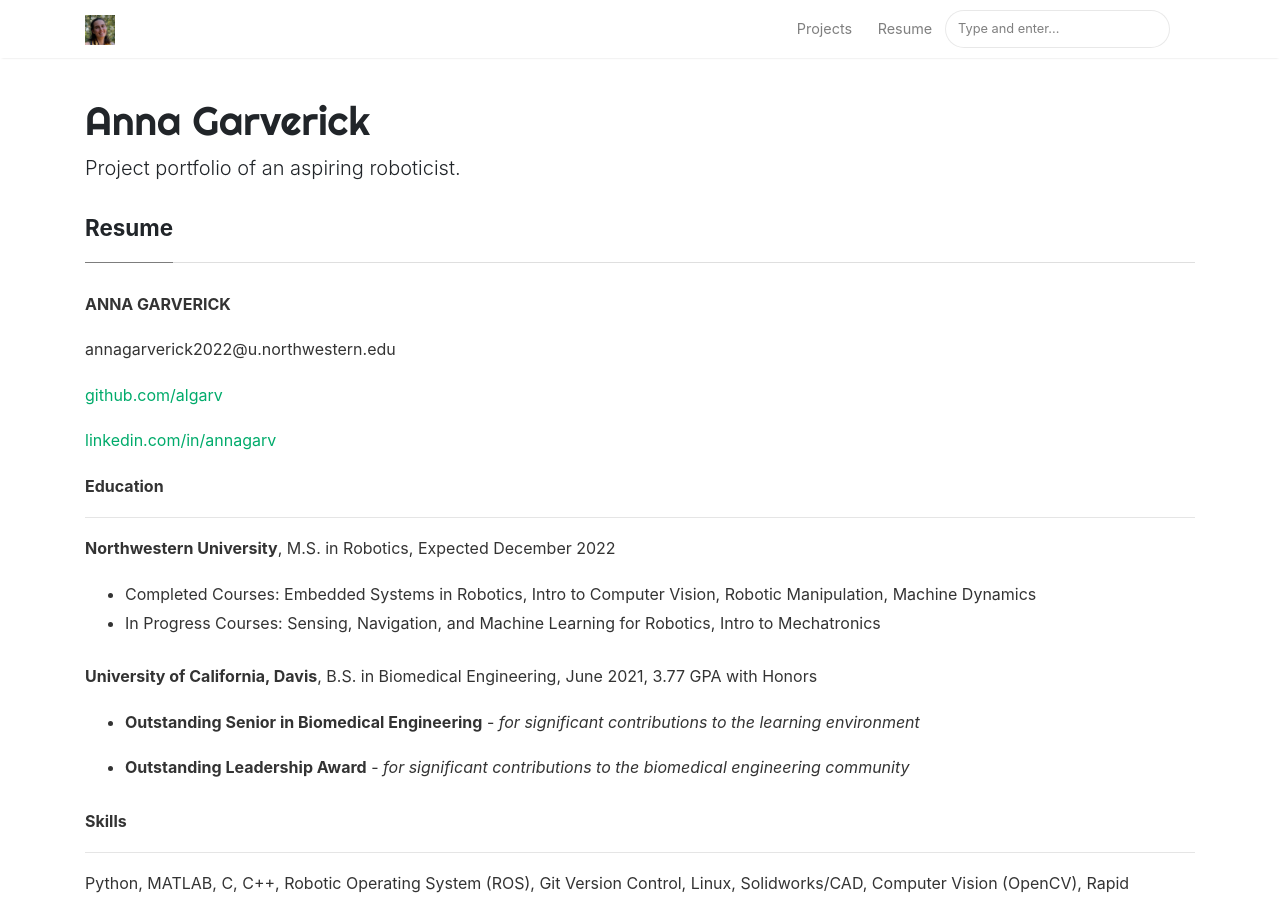
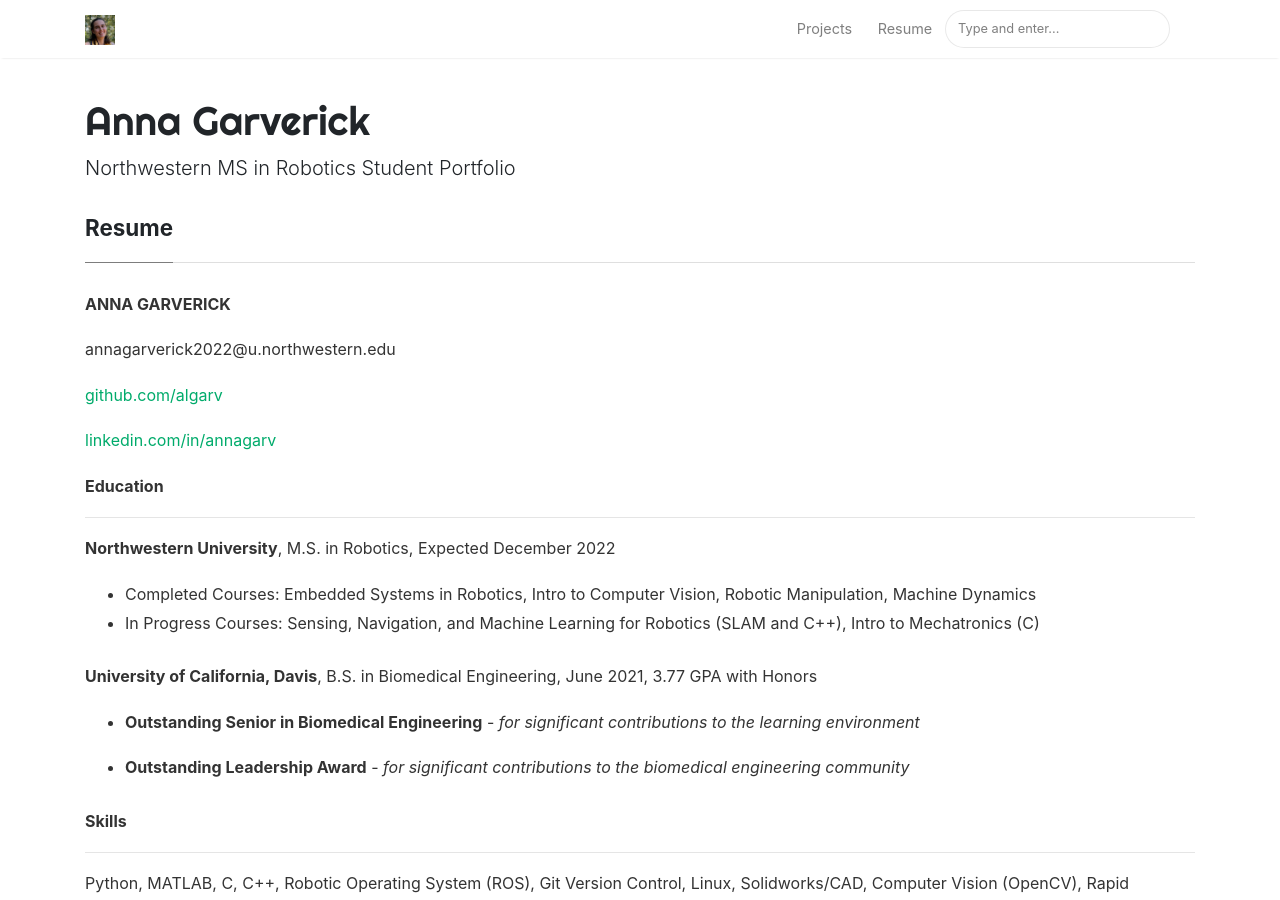
Before and after one commit to roy2909/roy2909.github.io, a Jekyll site: the page built from _pages/resume.md, in a window 1280 px wide and 900 px high. Built offline with Jekyll 4.4.1, drawn with Linux system fonts in a browser that asks for light colours; nearby versions of some CDN libraries.

Commit message:
Updating resume's and experimenting with post descriptions

```diff
--- a/_config.yml
+++ b/_config.yml
@@ -1,7 +1,7 @@
 # Site
 name: "Anna Garverick"
 title: "Anna Garverick's Project Portfolio"
-description: "Project portfolio of an aspiring roboticist."
+description: "Northwestern MS in Robotics Student Portfolio"
 logo: 'assets/images/headshot.jpeg'
 favicon: 'assets/images/headshot.jpeg'
 url: algarv.github.io
--- a/_pages/resume.md
+++ b/_pages/resume.md
@@ -22,7 +22,7 @@ comments: false
 
 
 * Completed Courses:  Embedded Systems in Robotics, Intro to Computer Vision, Robotic Manipulation, Machine Dynamics
-* In Progress Courses:  Sensing, Navigation, and Machine Learning for Robotics, Intro to Mechatronics
+* In Progress Courses:  Sensing, Navigation, and Machine Learning for Robotics (SLAM and C++), Intro to Mechatronics (C)
 
 **University of California, Davis**, B.S. in Biomedical Engineering, June 2021, 3.77 GPA with Honors
 
```
Also changed, not shown: _posts/2021-09-15-Pen.md (+1 -0 lines).
